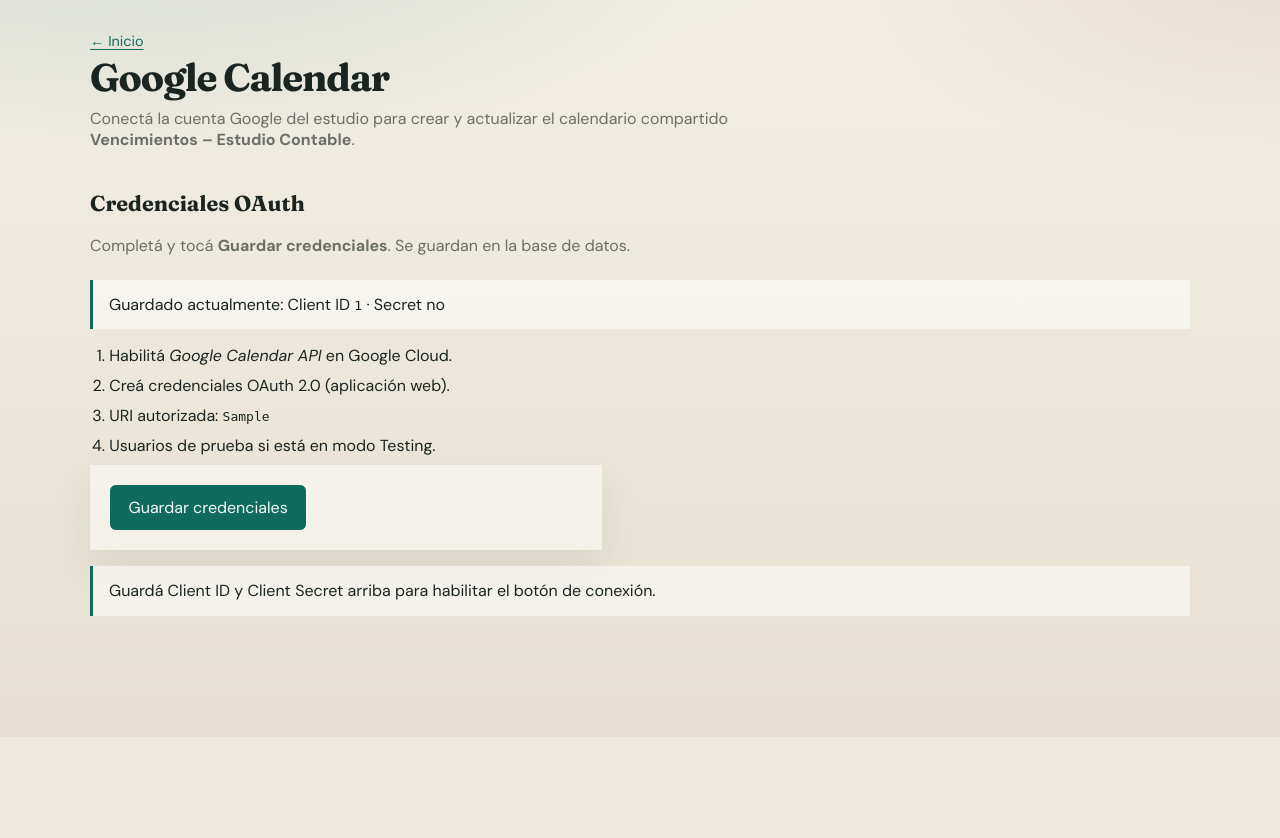
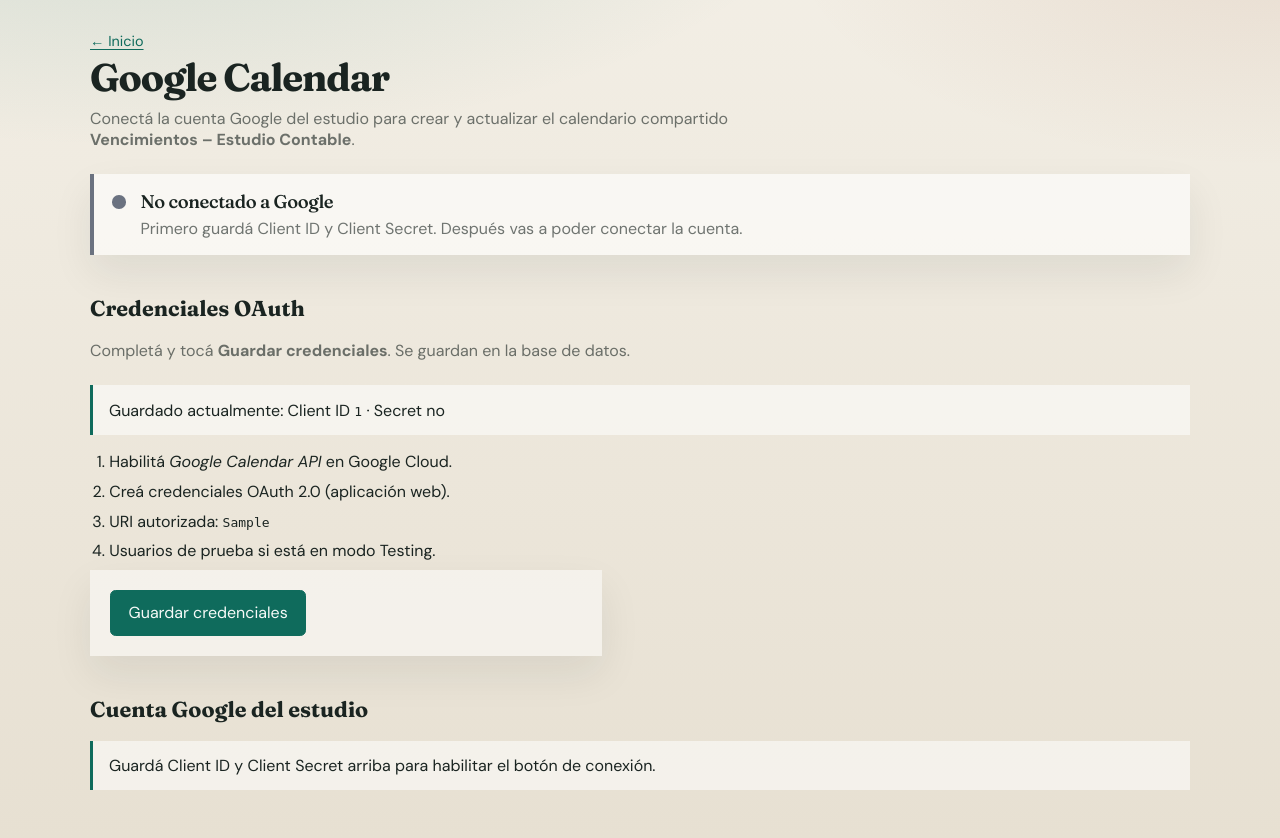
Before and after one commit to msantirso-dev/fabreapp, a Django app: template templates/integrations/google.html in a window 1280 px wide. Shown: the part 63-901 px from the top of the page. Before the commit the page ends 679 px from the top, so only its background shows below. Run offline with Django 5.2, Linux system fonts and the light colour scheme; the template is opened without the code that fills it: most values are stand-ins (such as "Sample title", 1, 10 or a date in 2020).

Commit message:
Add clear Google connection status witness on integrations page
Co-authored-by: Cursor <cursoragent@cursor.com>

```diff
--- a/static/css/app.css
+++ b/static/css/app.css
@@ -263,6 +263,47 @@ a { color: var(--accent); text-decoration-thickness: 1px; text-underline-offset:
 
 .muted { color: var(--muted); margin-top: 0.25rem; }
 
+.status-witness {
+  display: flex;
+  gap: 0.9rem;
+  align-items: flex-start;
+  padding: 1rem 1.15rem;
+  margin: 0 0 1.5rem;
+  background: rgba(255,255,255,0.62);
+  box-shadow: var(--shadow);
+  border-left: 4px solid var(--line);
+}
+
+.status-witness-dot {
+  width: 0.85rem;
+  height: 0.85rem;
+  border-radius: 50%;
+  margin-top: 0.35rem;
+  flex-shrink: 0;
+  background: #8a8a8a;
+}
+
+.status-witness-title {
+  margin: 0;
+  font-family: var(--font-display);
+  font-size: 1.15rem;
+  letter-spacing: -0.02em;
+}
+
+.status-witness-detail {
+  margin: 0.35rem 0 0;
+  color: var(--muted);
+}
+
+.status-ok { border-left-color: var(--accent); }
+.status-ok .status-witness-dot { background: var(--accent); box-shadow: 0 0 0 4px rgba(15, 107, 92, 0.18); }
+
+.status-warn { border-left-color: #b7791f; }
+.status-warn .status-witness-dot { background: #b7791f; box-shadow: 0 0 0 4px rgba(183, 121, 31, 0.18); }
+
+.status-off { border-left-color: #6b7280; }
+.status-off .status-witness-dot { background: #6b7280; }
+
 @media (max-width: 720px) {
   .data-table { display: block; overflow-x: auto; }
   .site-header { padding-inline: 1rem; }
--- a/templates/integrations/google.html
+++ b/templates/integrations/google.html
@@ -9,6 +9,48 @@
     <strong>Vencimientos – Estudio Contable</strong>.
   </p>
 </section>
+
+{# Testigo de estado — siempre visible arriba #}
+{% if google_status == "connected" %}
+<div class="status-witness status-ok" role="status">
+  <div class="status-witness-dot" aria-hidden="true"></div>
+  <div>
+    <p class="status-witness-title">Conectado a Google</p>
+    <p class="status-witness-detail">
+      Cuenta: <strong>{{ connection.google_email|default:"cuenta Google" }}</strong>
+      {% if connection.shared_calendar_id %}
+        · Calendario: <code>{{ connection.shared_calendar_id }}</code>
+      {% else %}
+        · Calendario compartido pendiente de crear/sincronizar
+      {% endif %}
+    </p>
+    {% if connection.last_error %}
+      <p class="field-error">Último error de sync: {{ connection.last_error }}</p>
+    {% endif %}
+  </div>
+</div>
+{% elif google_status == "credentials_ready" %}
+<div class="status-witness status-warn" role="status">
+  <div class="status-witness-dot" aria-hidden="true"></div>
+  <div>
+    <p class="status-witness-title">Credenciales OK · falta vincular cuenta</p>
+    <p class="status-witness-detail">
+      Client ID y Secret están guardados, pero todavía no hay una cuenta Google vinculada al estudio.
+      Usá el botón <strong>Conectar cuenta Google</strong> más abajo.
+    </p>
+  </div>
+</div>
+{% else %}
+<div class="status-witness status-off" role="status">
+  <div class="status-witness-dot" aria-hidden="true"></div>
+  <div>
+    <p class="status-witness-title">No conectado a Google</p>
+    <p class="status-witness-detail">
+      Primero guardá Client ID y Client Secret. Después vas a poder conectar la cuenta.
+    </p>
+  </div>
+</div>
+{% endif %}
 
 <section class="audit-section">
   <h2>Credenciales OAuth</h2>
@@ -44,26 +86,29 @@
   </form>
 </section>
 
-{% if oauth_configured and connection %}
-<div class="notice">
-  <p><strong>Conectado</strong> como {{ connection.google_email|default:"cuenta Google" }}.</p>
-  <p>Calendario compartido ID: <code>{{ connection.shared_calendar_id|default:"(se crea al sincronizar)" }}</code></p>
-  {% if connection.last_error %}<p class="field-error">Último error: {{ connection.last_error }}</p>{% endif %}
-</div>
+<section class="audit-section">
+  <h2>Cuenta Google del estudio</h2>
+
+  {% if google_status == "connected" %}
+  <p class="notice">
+    Ya está vinculada. No hace falta volver a conectar salvo que quieras cambiar de cuenta.
+  </p>
   <div class="actions">
     <form method="post" action="{% url 'google-sync-now' %}">
       {% csrf_token %}
       <button type="submit" class="btn primary">Sincronizar ahora</button>
     </form>
+    <a class="btn" href="{% url 'google-connect' %}">Reconectar / cambiar cuenta</a>
     <form method="post" action="{% url 'google-disconnect' %}" onsubmit="return confirm('¿Desconectar Google Calendar?');">
       {% csrf_token %}
       <button type="submit" class="btn">Desconectar</button>
     </form>
   </div>
-{% elif oauth_configured %}
+  {% elif google_status == "credentials_ready" %}
   <p class="notice">Credenciales OAuth listas. Falta vincular la cuenta Google del estudio.</p>
   <p><a class="btn primary" href="{% url 'google-connect' %}">Conectar cuenta Google</a></p>
   {% else %}
   <p class="notice">Guardá Client ID y Client Secret arriba para habilitar el botón de conexión.</p>
   {% endif %}
+</section>
 {% endblock %}
```
Also changed, not shown: apps/calendar_sync/views.py (+12 -3 lines), 1 other file. Lines whose indentation alone changed are shown as unchanged.
